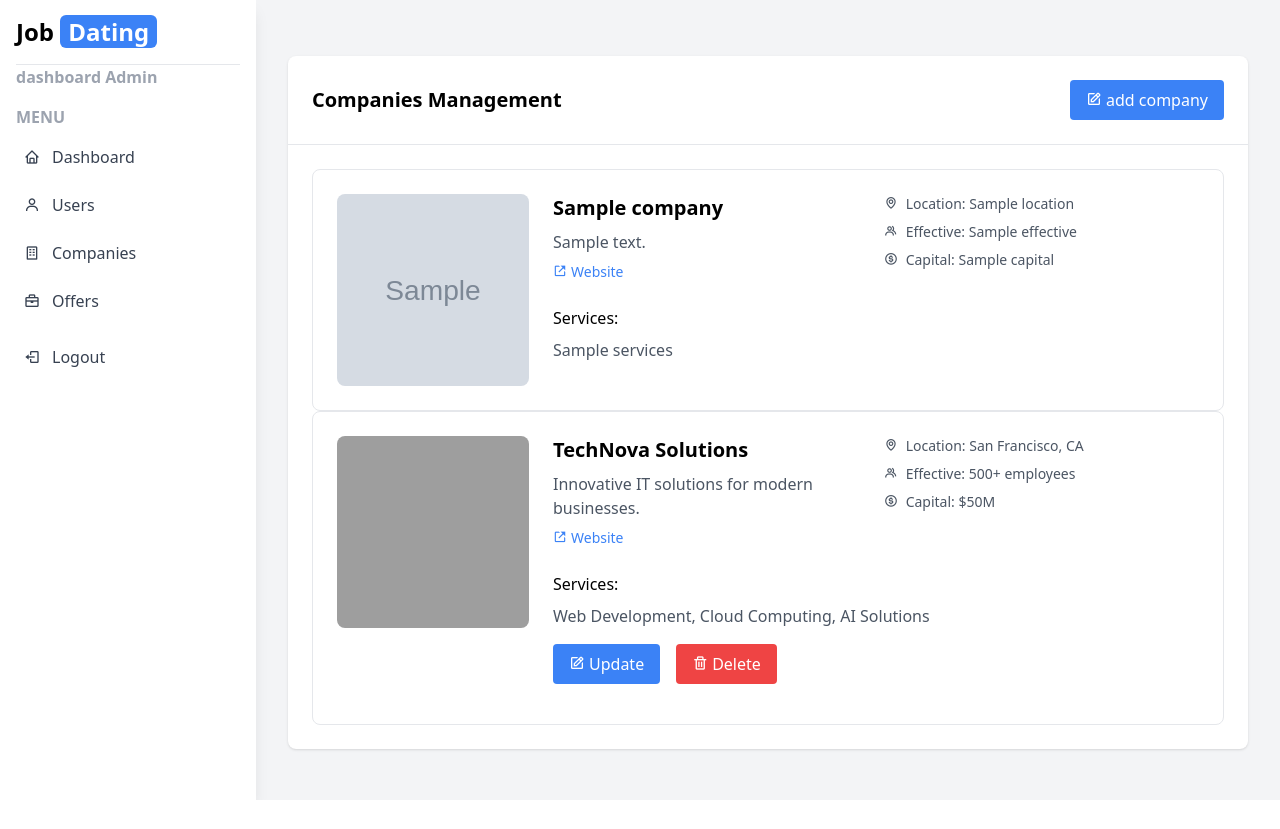
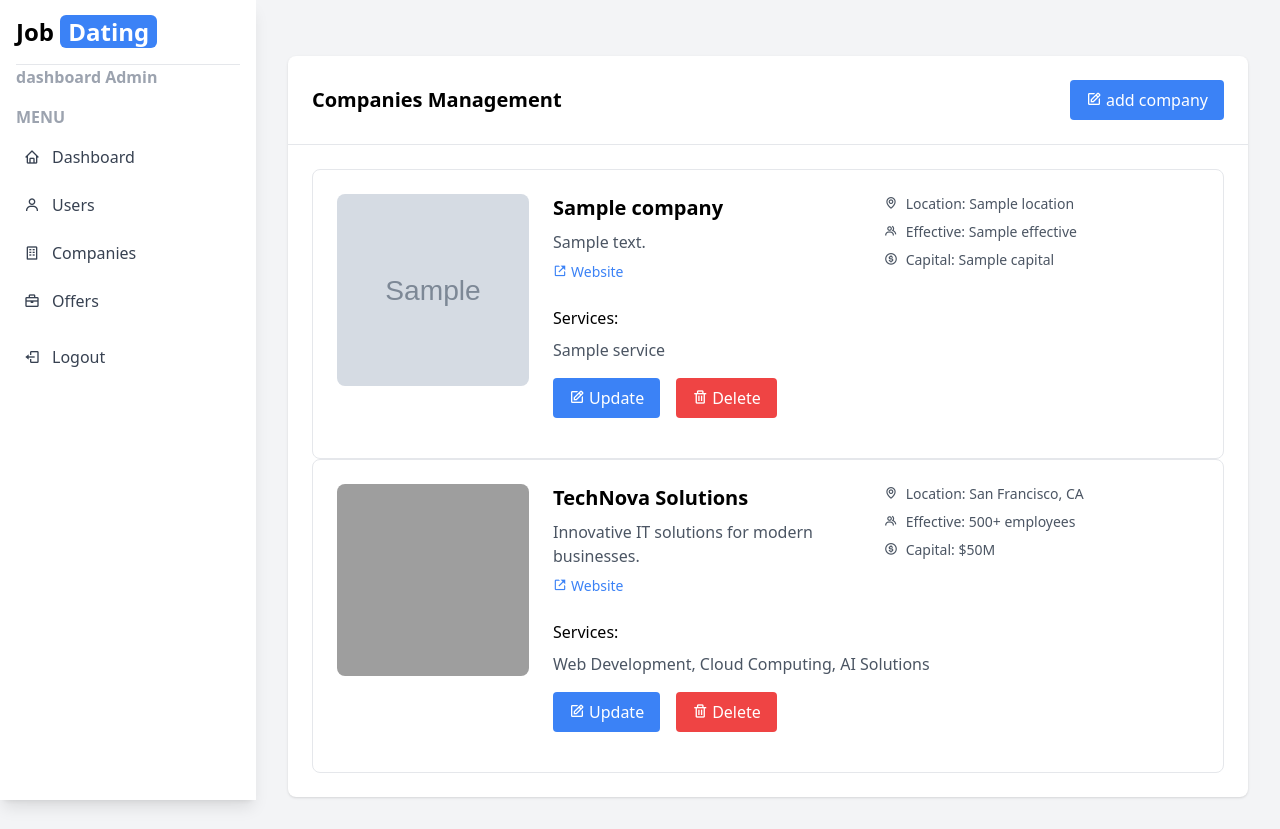
Before and after one commit to Gaxown/MVC-JOB-DATING, a PHP site: template app/views/admin/companies.twig in a window 1280 px wide. Before the commit the page ends 800 px from the top, so only its background shows below. Run offline with PHP 8.4, Linux system fonts and the light colour scheme; the template is opened without the code that fills it: most values are stand-ins (such as "Sample title", 1, 10 or a date in 2020); grey boxes marked "Sample" are stand-in pictures; some libraries are stand-ins or nearby versions; grey boxes are pictures that could not be loaded.

Commit message:
create company and routes of sidebar

```diff
--- a/app/views/admin/addCompanies.twig
+++ b/app/views/admin/addCompany.twig
@@ -22,7 +22,7 @@
                 <h2 class="text-xl font-semibold">Add New Company</h2>
             </div>
             <div class="p-6">
-                <form action="/companies/store" method="POST" class="space-y-6">
+                <form action="/admin/addCompany" method="POST" class="space-y-6">
                     <div class="grid grid-cols-2 gap-6">
                         <!-- Company Name -->
                         <div>
--- a/app/views/admin/companies.twig
+++ b/app/views/admin/companies.twig
@@ -17,7 +17,7 @@
         <div class="bg-white rounded-lg shadow">
             <div class="p-6 border-b border-gray-200 flex justify-between items-center">
                 <h2 class="text-xl font-semibold">Companies Management</h2>
-                <a href="/admin/companies/{{ company.id }}/edit" class=" h-10 block bg-blue-500 text-white px-4 py-2 rounded hover:bg-blue-600">
+                <a href="/admin/addCompany" class=" h-10 block bg-blue-500 text-white px-4 py-2 rounded hover:bg-blue-600">
                             <i class='bx bx-edit mr-1'></i>add company
                         </a>
             </div>
@@ -56,8 +56,24 @@
                             </div>
                             <div class="mt-4">
                                 <h4 class="font-medium mb-2">Services:</h4>
-                                <p class="text-gray-600">{{ company.services }}</p>
+                                <p class="text-gray-600">{{ company.service}}</p>
                             </div>
+                              <div class="mt-4 flex space-x-4">
+                        {# <a href="/admin/companies/edit/{{ company.id }}" class=" h-10 block bg-blue-500 text-white px-4 py-2 rounded hover:bg-blue-600">
+                            <i class='bx bx-edit mr-1'></i>Update
+                        </a> #}
+
+                        <form action="/admin/company/update/{{ company.id }}" method="get" >
+                            <button type="submit" class="bg-blue-500 text-white px-4 py-2 rounded hover:bg-blue-600">
+                                <i class='bx bx-edit mr-1'></i>Update
+                            </button>
+                        </form>
+                        <form action="/admin/companies/delete/{{ company.id }}" method="POST" onsubmit="return confirm('Are you sure you want to delete this company?');">
+                            <button type="submit" class="bg-red-500 text-white px-4 py-2 rounded hover:bg-red-600">
+                                <i class='bx bx-trash mr-1'></i>Delete
+                            </button>
+                        </form>
+                    </div>
                         </div>
                     </div>
                     {% endfor %}
--- a/app/views/admin/sidebar_admin.twig
+++ b/app/views/admin/sidebar_admin.twig
@@ -7,25 +7,25 @@
         <ul class="mt-4">
             <span class="text-gray-400 font-bold">MENU</span>
             <li class="my-2">
-                <a href="/dashboard" class="flex items-center p-2 text-gray-700 hover:bg-gray-100 rounded-lg">
+                <a href="/admin/dashbord" class="flex items-center p-2 text-gray-700 hover:bg-gray-100 rounded-lg">
                     <i class='bx bx-home mr-3'></i>
                     <span>Dashboard</span>
                 </a>
             </li>
             <li class="my-2">
-                <a href="/users" class="flex items-center p-2 text-gray-700 hover:bg-gray-100 rounded-lg">
+                <a href="/admin/users" class="flex items-center p-2 text-gray-700 hover:bg-gray-100 rounded-lg">
                     <i class='bx bx-user mr-3'></i>
                     <span>Users</span>
                 </a>
             </li>
             <li class="my-2">
-                <a href="/companies" class="flex items-center p-2 text-gray-700 hover:bg-gray-100 rounded-lg">
+                <a href="/admin/companies" class="flex items-center p-2 text-gray-700 hover:bg-gray-100 rounded-lg">
                     <i class='bx bx-building mr-3'></i>
                     <span>Companies</span>
                 </a>
             </li>
             <li class="my-2">
-                <a href="/offers" class="flex items-center p-2 text-gray-700 hover:bg-gray-100 rounded-lg">
+                <a href="/admin/offers" class="flex items-center p-2 text-gray-700 hover:bg-gray-100 rounded-lg">
                     <i class='bx bx-briefcase mr-3'></i>
                     <span>Offers</span>
                 </a>
--- a/app/views/admin/updateCompany.twig
+++ b/app/views/admin/updateCompany.twig
@@ -18,7 +18,7 @@
                 <h2 class="text-xl font-semibold">Add New Company</h2>
             </div>
             <div class="p-6">
-                <form action="/companies/store" method="POST" class="space-y-6">
+                <form action="/admin/companies/edit/?{company.id}" method="POST" class="space-y-6">
                     <div class="grid grid-cols-2 gap-6">
                         <!-- Company Name -->
                         <div>
--- a/app/views/auth/test.twig
+++ /dev/null
@@ -1 +0,0 @@
-<h1>test</h1>
```
Also changed, not shown: app/controllers/CompaniesController.php (+54 -0 lines), app/controllers/CompanyController.php (deleted, +0 -44 lines), app/controllers/HomeController.php (+11 -1 lines), config/routes.php (deleted, +0 -22 lines), routes/routes.php (+13 -0 lines).
